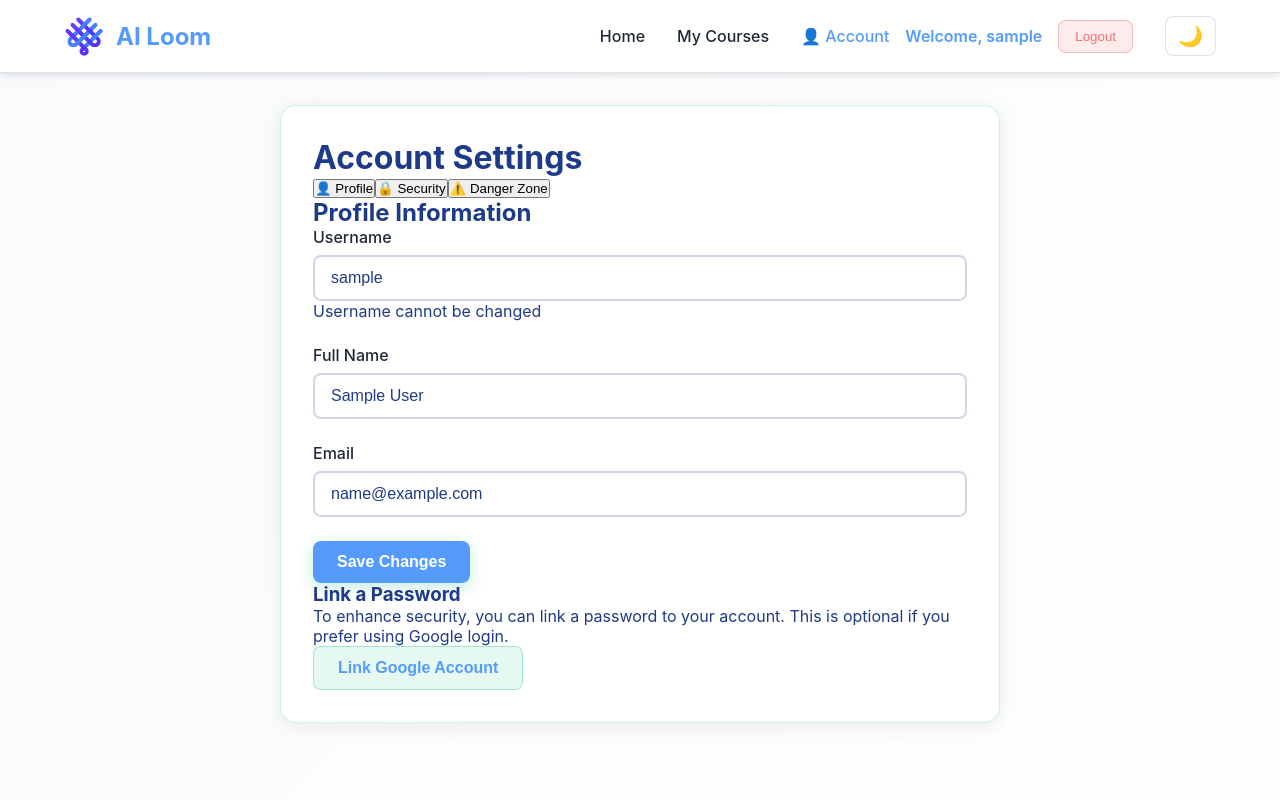
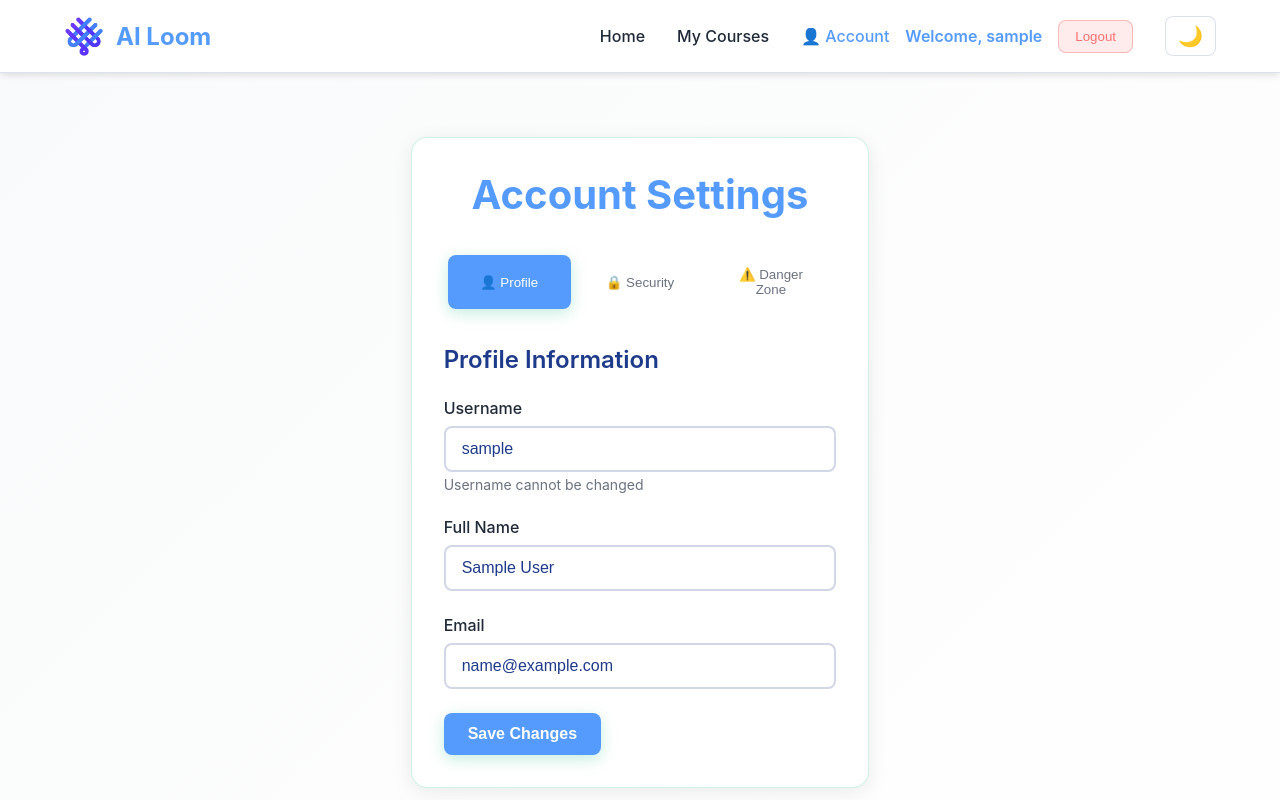
Before and after one commit to vox-hunter/learnify, a Vue app in the folder vue-frontend/: page /account in a window 1280 px wide. Shown: the top 800 px of the page. Built offline with nearby package versions, Linux system fonts and the light colour scheme; sample sign-in values are in the browser's storage.

Commit message:
rollback

```diff
--- a/vue-frontend/src/stores/auth.js
+++ b/vue-frontend/src/stores/auth.js
@@ -37,9 +37,7 @@ export const useAuthStore = defineStore('auth', () => {
   async function login(username, password, rememberMe = false) {
     try {
       const response = await api.post('/auth/login', { username, password })
-  user.value = response.data
-  // Mark as traditional local-auth user
-  user.value.provider = 'local'
+      user.value = response.data
 
       // Store complete user data as JSON string
       const userData = JSON.stringify(response.data)
--- a/vue-frontend/src/views/AccountView.vue
+++ b/vue-frontend/src/views/AccountView.vue
@@ -6,14 +6,22 @@
 
         <!-- Tabs -->
         <div class="tabs">
-          <button :class="['tab', { active: activeTab === 'profile' }]" @click="activeTab = 'profile'">
+          <button
+            :class="['tab', { active: activeTab === 'profile' }]"
+            @click="activeTab = 'profile'"
+          >
             👤 Profile
           </button>
-          <button v-if="!isGoogleUser" :class="['tab', { active: activeTab === 'security' }]"
-            @click="activeTab = 'security'">
+          <button
+            :class="['tab', { active: activeTab === 'security' }]"
+            @click="activeTab = 'security'"
+          >
             🔒 Security
           </button>
-          <button :class="['tab', { active: activeTab === 'danger' }]" @click="activeTab = 'danger'">
+          <button
+            :class="['tab', { active: activeTab === 'danger' }]"
+            @click="activeTab = 'danger'"
+          >
             ⚠️ Danger Zone
           </button>
         </div>
@@ -24,21 +32,33 @@
           <form @submit.prevent="updateProfile" class="form">
             <div class="form-group">
               <label class="form-label">Username</label>
-              <input v-model="profileForm.username" type="text" class="form-input" disabled />
+              <input
+                v-model="profileForm.username"
+                type="text"
+                class="form-input"
+                disabled
+              />
               <p class="form-hint">Username cannot be changed</p>
             </div>
 
             <div class="form-group">
               <label class="form-label">Full Name</label>
-              <input v-model="profileForm.name" type="text" class="form-input" required />
+              <input
+                v-model="profileForm.name"
+                type="text"
+                class="form-input"
+                required
+              />
             </div>
 
             <div class="form-group">
               <label class="form-label">Email</label>
-              <input v-model="profileForm.email" type="email" class="form-input" required :disabled="isGoogleUser" />
-              <p v-if="isGoogleUser" class="form-hint">
-                This email is linked to your Google account.
-              </p>
+              <input
+                v-model="profileForm.email"
+                type="email"
+                class="form-input"
+                required
+              />
             </div>
 
             <div v-if="profileError" class="alert alert-error">
@@ -53,28 +73,6 @@
               {{ profileLoading ? 'Saving...' : 'Save Changes' }}
             </button>
           </form>
-
-          <!-- Google Account Linking -->
-          <div v-if="isGoogleUser" class="google-linking">
-            <p class="google-info">
-              Your account is currently linked to Google. You can unlink it if you prefer to use a password.
-            </p>
-            <button @click="unlinkGoogle" class="btn btn-secondary">
-              Unlink Google Account
-            </button>
-          </div>
-
-          <!-- Password Linking -->
-          <div v-else class="password-linking">
-            <h3>Link a Password</h3>
-            <p>
-              To enhance security, you can link a password to your account. This is optional if you prefer using Google
-              login.
-            </p>
-            <button @click="linkGoogle" class="btn btn-secondary">
-              Link Google Account
-            </button>
-          </div>
         </div>
 
         <!-- Security Tab -->
@@ -83,17 +81,34 @@
           <form @submit.prevent="changePassword" class="form">
             <div class="form-group">
               <label class="form-label">Current Password</label>
-              <input v-model="securityForm.currentPassword" type="password" class="form-input" required />
+              <input
+                v-model="securityForm.currentPassword"
+                type="password"
+                class="form-input"
+                required
+              />
             </div>
 
             <div class="form-group">
               <label class="form-label">New Password</label>
-              <input v-model="securityForm.newPassword" type="password" class="form-input" required minlength="6" />
+              <input
+                v-model="securityForm.newPassword"
+                type="password"
+                class="form-input"
+                required
+                minlength="6"
+              />
             </div>
 
             <div class="form-group">
               <label class="form-label">Confirm New Password</label>
-              <input v-model="securityForm.confirmPassword" type="password" class="form-input" required minlength="6" />
+              <input
+                v-model="securityForm.confirmPassword"
+                type="password"
+                class="form-input"
+                required
+                minlength="6"
+              />
             </div>
 
             <div v-if="securityError" class="alert alert-error">
@@ -133,25 +148,35 @@
                 Are you absolutely sure? Type your username
                 <strong>{{ authStore.user?.username }}</strong> to confirm:
               </p>
-              <input v-model="deleteConfirmText" type="text" class="form-input"
-                placeholder="Type your username to confirm" />
+              <input
+                v-model="deleteConfirmText"
+                type="text"
+                class="form-input"
+                placeholder="Type your username to confirm"
+              />
 
               <div v-if="deleteError" class="alert alert-error">
                 {{ deleteError }}
               </div>
 
               <div class="button-group">
-                <button @click="deleteAccount"
-                  :disabled="deleteConfirmText !== authStore.user?.username || deleteLoading" class="btn btn-danger">
+                <button
+                  @click="deleteAccount"
+                  :disabled="deleteConfirmText !== authStore.user?.username || deleteLoading"
+                  class="btn btn-danger"
+                >
                   {{ deleteLoading ? 'Deleting...' : 'Yes, Delete My Account' }}
                 </button>
-                <button @click="showDeleteConfirm = false; deleteConfirmText = ''" class="btn btn-secondary"
-                  :disabled="deleteLoading">
+                <button
+                  @click="showDeleteConfirm = false; deleteConfirmText = ''"
+                  class="btn btn-secondary"
+                  :disabled="deleteLoading"
+                >
                   Cancel
                 </button>
               </div>
-            </div> <!-- end delete-confirm -->
-          </div> <!-- end danger-zone -->
+            </div>
+          </div>
         </div>
       </div>
     </div>
@@ -159,7 +184,7 @@
 </template>
 
 <script>
-import { ref, onMounted, computed } from 'vue'
+import { ref, onMounted } from 'vue'
 import { useRouter } from 'vue-router'
 import { useAuthStore } from '../stores/auth'
 import api from '../services/api'
@@ -171,7 +196,6 @@ export default {
     const authStore = useAuthStore()
 
     const activeTab = ref('profile')
-    const isGoogleUser = computed(() => authStore.user?.provider === 'google')
 
     // Profile form
     const profileForm = ref({
@@ -308,26 +332,9 @@ export default {
       }
     }
 
-    const unlinkGoogle = () => {
-      // redirect to backend to unlink google
-      api.post('/auth/google/unlink', { username: authStore.user.username })
-        .then(() => authStore.initialize())
-    }
-
-    const linkGoogle = () => {
-      // initiate google linking flow
-      const state = Math.random().toString(36).substring(2)
-      localStorage.setItem('oauth_state', state)
-      const redirectUri = `${window.location.origin}/auth/google/callback?link=true`
-      api.post('/auth/google/url', { redirect_uri: redirectUri, state })
-        .then(res => window.location.href = res.data.auth_url)
-    }
-
     return {
-      router,
+      activeTab,
       authStore,
-      activeTab,
-      isGoogleUser,
       profileForm,
       profileLoading,
       profileError,
@@ -342,10 +349,179 @@ export default {
       deleteConfirmText,
       deleteLoading,
       deleteError,
-      deleteAccount,
-      unlinkGoogle,
-      linkGoogle
+      deleteAccount
     }
   }
 }
 </script>
+
+<style scoped>
+.account-view {
+  min-height: calc(100vh - 200px);
+  display: flex;
+  align-items: center;
+  padding: 2rem 0;
+}
+
+.account-card {
+  max-width: 700px;
+  margin: 0 auto;
+}
+
+.page-title {
+  font-size: 2.5rem;
+  font-weight: 700;
+  text-align: center;
+  background: linear-gradient(135deg, var(--accent-primary), var(--accent-secondary));
+  -webkit-background-clip: text;
+  -webkit-text-fill-color: transparent;
+  background-clip: text;
+  margin-bottom: 2rem;
+}
+
+.tabs {
+  display: flex;
+  gap: 0.5rem;
+  background: var(--bg-tertiary);
+  border-radius: 0.75rem;
+  padding: 0.25rem;
+  margin-bottom: 2rem;
+}
+
+.tab {
+  flex: 1;
+  padding: 0.75rem 1.5rem;
+  border: none;
+  background: transparent;
+  color: var(--text-muted);
+  font-weight: 500;
+  cursor: pointer;
+  border-radius: 0.5rem;
+  transition: all 0.2s;
+}
+
+.tab.active {
+  background: linear-gradient(135deg, var(--accent-primary), var(--accent-secondary));
+  color: white;
+  box-shadow: 0 4px 15px rgba(119, 51, 255, 0.3);
+}
+
+:root[data-theme="light"] .tab.active {
+  box-shadow: 0 4px 15px rgba(16, 185, 129, 0.25);
+}
+
+.tab-content {
+  animation: fadeIn 0.3s ease;
+}
+
+@keyframes fadeIn {
+  from {
+    opacity: 0;
+    transform: translateY(10px);
+  }
+  to {
+    opacity: 1;
+    transform: translateY(0);
+  }
+}
+
+.section-title {
+  font-size: 1.5rem;
+  font-weight: 600;
+  color: var(--text-primary);
+  margin-bottom: 1.5rem;
+}
+
+.form {
+  max-width: 500px;
+}
+
+.form-hint {
+  font-size: 0.875rem;
+  color: var(--text-muted);
+  margin-top: 0.25rem;
+}
+
+.danger-zone {
+  background: rgba(239, 68, 68, 0.05);
+  border: 2px solid rgba(239, 68, 68, 0.2);
+  border-radius: 0.75rem;
+  padding: 2rem;
+}
+
+.danger-warning {
+  margin-bottom: 1.5rem;
+}
+
+.danger-warning h3 {
+  color: #f87171;
+  font-size: 1.25rem;
+  font-weight: 600;
+  margin-bottom: 0.75rem;
+}
+
+.danger-warning p {
+  color: #cbd5e0;
+  line-height: 1.6;
+}
+
+.btn-danger {
+  background: linear-gradient(135deg, #ef4444, #dc2626);
+  color: white;
+  border: none;
+  padding: 0.75rem 1.5rem;
+  border-radius: 0.5rem;
+  font-weight: 500;
+  cursor: pointer;
+  transition: all 0.3s ease;
+}
+
+.btn-danger:hover:not(:disabled) {
+  transform: translateY(-2px);
+  box-shadow: 0 4px 15px rgba(239, 68, 68, 0.4);
+}
+
+.btn-danger:disabled {
+  opacity: 0.5;
+  cursor: not-allowed;
+}
+
+.delete-confirm {
+  margin-top: 1.5rem;
+}
+
+.confirm-text {
+  color: #cbd5e0;
+  margin-bottom: 1rem;
+  line-height: 1.6;
+}
+
+.confirm-text strong {
+  color: #f87171;
+  font-weight: 600;
+}
+
+.button-group {
+  display: flex;
+  gap: 1rem;
+  margin-top: 1rem;
+}
+
+@media (max-width: 768px) {
+  .page-title {
+    font-size: 2rem;
+  }
+
+  .tabs {
+    flex-direction: column;
+  }
+
+  .button-group {
+    flex-direction: column;
+  }
+
+  .button-group .btn {
+    width: 100%;
+  }
+}
+</style>
```
Also changed, not shown: 1 other file (tests, documents, lock files or other folders).
